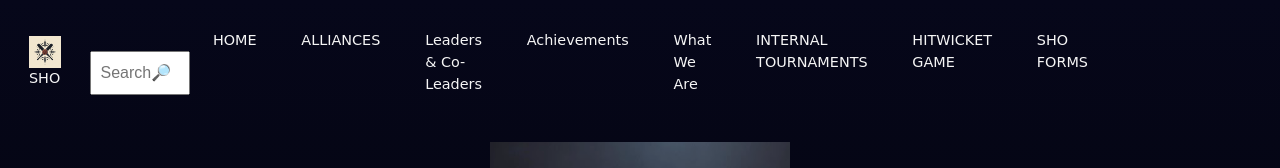
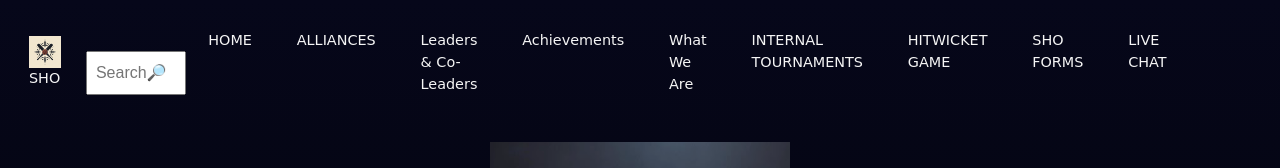
Before and after one commit to SHO-Alliance-Hw/SHO-ALLIANCE, a website: page index.html in a window 1280 px wide. Shown: the top 168 px of the page. Drawn offline with nearby package versions, Linux system fonts and the light colour scheme; a web font is replaced by a local one.

Commit message:
Update index.html

```diff
--- a/index.html
+++ b/index.html
@@ -272,6 +272,9 @@
             </li>
             <li class="nav-item">
               <a class="nav-link" href="forms.html">SHO FORMS</a>
+            </li>
+            <li class="nav-item">
+              <a class="nav-link" href="chat.html">LIVE CHAT</a>
             </li>
           </ul>
         </div>
```
